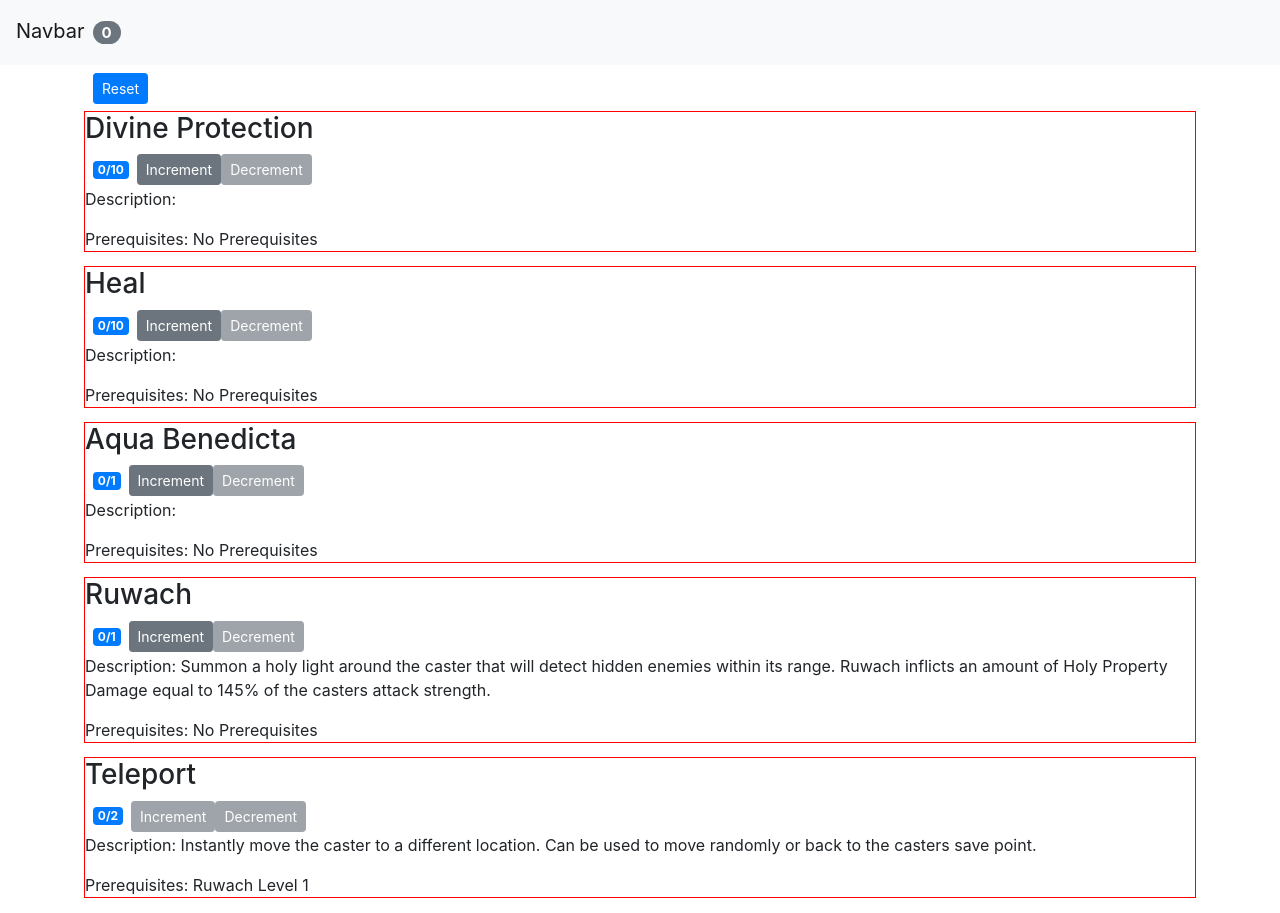
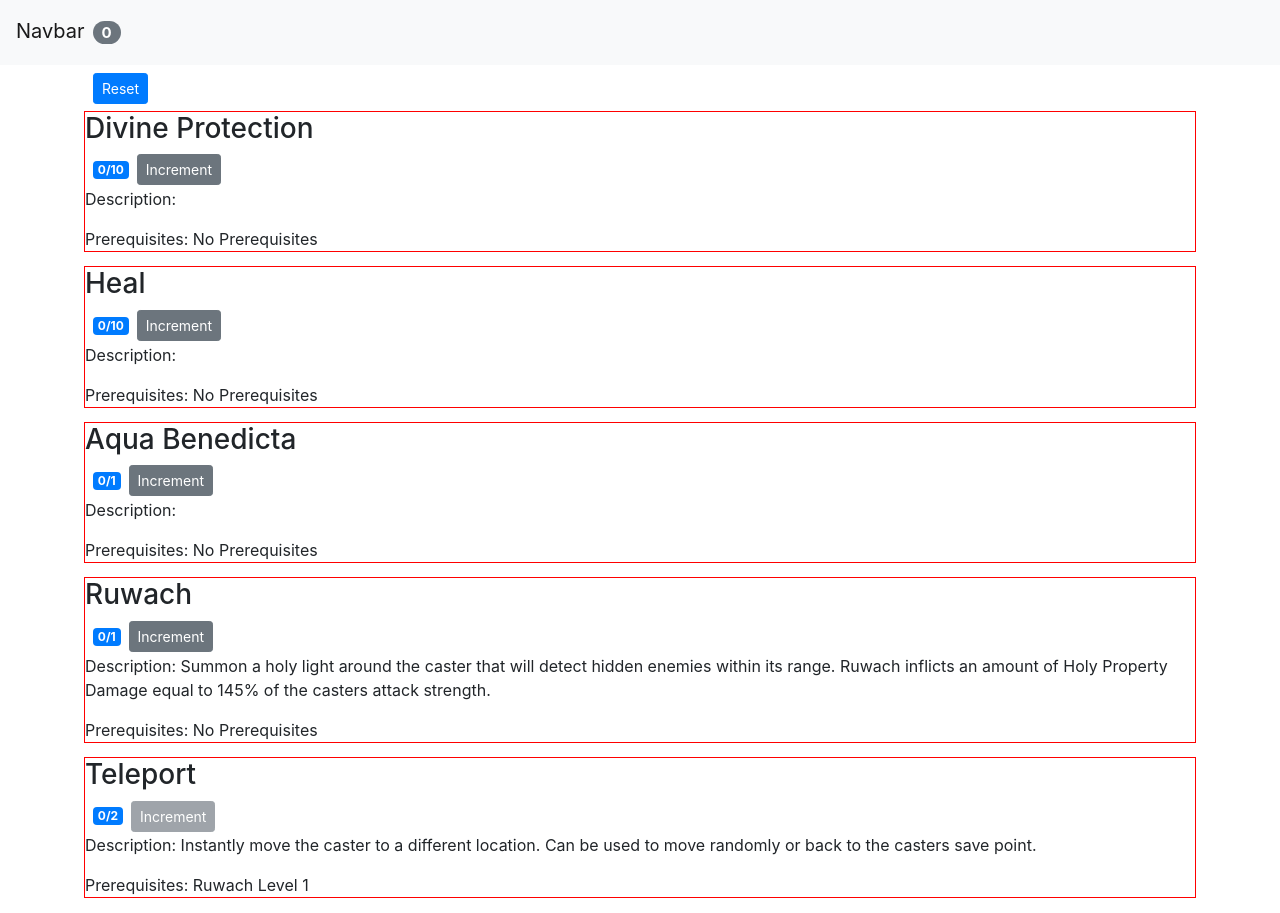
Before and after one commit to MichaelJahns/React-Tutorial, a React (Create React App) app in the folder counter/: page / in a window 1280 px wide. Built offline with nearby package versions, Linux system fonts and the light colour scheme.

Commit message:
Removes decrement methods, and fixes nav to display total skill points allocated not total abilities learned

```diff
--- a/counter/src/App.js
+++ b/counter/src/App.js
@@ -75,27 +75,22 @@ class App extends Component {
     //   : (counters[index].prerequisite =0e);
     this.setState({ counters });
   };
-  handleDecrement = counter => {
-    const counters = [...this.state.counters];
-    const index = counters.indexOf(counter);
-    counters[index] = { ...counter };
-    counters[index].value--;
-    this.setState({ counters });
-  };
 
   render() {
     console.log("App - Rendered");
     return (
       <React.Fragment>
         <NavBar
-          totalCounters={this.state.counters.filter(c => c.value > 0).length}
+          totalCounters={this.state.counters.reduce(
+            (acc, counter) => acc + counter.value,
+            0
+          )}
         />
         <main className="container">
           <Counters
             counters={this.state.counters}
             onReset={this.handleReset}
             onIncrement={this.handleIncrement}
-            onDecrement={this.handleDecrement}
           />
         </main>
       </React.Fragment>
--- a/counter/src/components/counter.jsx
+++ b/counter/src/components/counter.jsx
@@ -6,7 +6,6 @@ export default class Skill extends Component {
     const isIncrementEnabled =
       this.props.counter.prerequisite ||
       this.props.counter.value >= this.props.counter.levels;
-    const isDecrementEnabled = this.props.counter.value <= 0;
 
     return (
       <aside className="counter">
@@ -21,13 +20,6 @@ export default class Skill extends Component {
           className="btn btn-secondary btn-sm"
         >
           Increment
-        </button>
-        <button
-          disabled={isDecrementEnabled}
-          onClick={() => this.props.onDecrement(this.props.counter)}
-          className="btn btn-secondary btn-sm"
-        >
-          Decrement
         </button>
         <p> Description: {this.props.counter.description} </p>
         <p>
--- a/counter/src/components/counters.jsx
+++ b/counter/src/components/counters.jsx
@@ -3,18 +3,17 @@ import Counter from "./counter";
 
 export default class Counters extends Component {
   render() {
-    const { counters, onReset, onIncrement, onDecrement } = this.props;
+    const { counters, onReset, onIncrement } = this.props;
 
     return (
       <div>
         <button onClick={onReset} className="btn btn-primary btn-sm m-2">
-          Reset{" "}
+          Reset
         </button>
         {counters.map(counter => (
           <Counter
             key={counter.id}
             onIncrement={onIncrement}
-            onDecrement={onDecrement}
             counter={counter}
           />
         ))}
```
